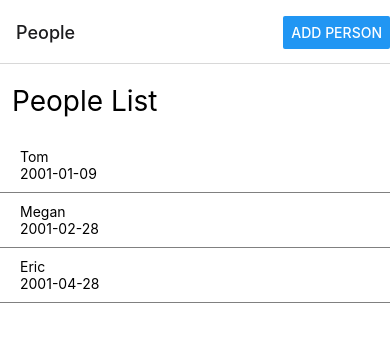
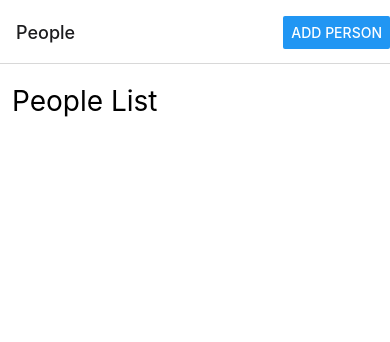
Before and after one commit to chan0566/mad9135-Giftr, a React Native app: screen /People in a window 390 px wide. Shown: the top 342 px of the page. Built offline with nearby package versions, Linux system fonts and the light colour scheme.

Commit message:
Functional 'add people' feature

```diff
--- a/App.js
+++ b/App.js
@@ -1,16 +1,19 @@
 import { StatusBar } from 'expo-status-bar';
-import { StyleSheet, Text, View, Button, SafeAreaView } from 'react-native';
+import { StyleSheet, Text, View, SafeAreaView } from 'react-native';
 import { SafeAreaProvider } from 'react-native-safe-area-context';
 import PeopleScreen from './screens/PeopleScreen';
 import AddPersonScreen from './screens/AddPersonScreen';
 import AppNavigator from './AppNavigator';
+import { PeopleProvider } from './PeopleContext';
 
 export default function App() {
   return (
     <SafeAreaProvider style={styles.container}>
-      <View style={styles.screen}>
+      <View style={styles.container}>
+      <PeopleProvider>
         <AppNavigator />
-      </View>
+      </PeopleProvider>
+    </View>
   </SafeAreaProvider>
   );
 }
--- /dev/null
+++ b/PeopleContext.js
@@ -0,0 +1,39 @@
+import React, { createContext, useState, useEffect } from "react";
+import AsyncStorage from "@react-native-async-storage/async-storage";
+import { randomUUID } from "expo-crypto";
+
+const PeopleContext = createContext();
+
+export const PeopleProvider = ({ children }) => {
+  const [people, setPeople] = useState([]);
+
+  const STORAGE_KEY = "people";
+
+  // Load people from AsyncStorage
+  useEffect(() => {
+    const loadPeople = async () => {
+      const savedPeople = await AsyncStorage.getItem(STORAGE_KEY);
+      if (savedPeople) setPeople(JSON.parse(savedPeople));
+    };
+    loadPeople();
+  }, []);
+
+  const addPerson = async (name, dob) => {
+    const newPerson = {
+      id: randomUUID(),
+      name,
+      dob,
+    };
+    const updatedPeople = [...people, newPerson];
+    setPeople(updatedPeople);
+    await AsyncStorage.setItem(STORAGE_KEY, JSON.stringify(updatedPeople));
+  };
+
+  return (
+    <PeopleContext.Provider value={{ people, addPerson }}>
+      {children}
+    </PeopleContext.Provider>
+  );
+};
+
+export default PeopleContext;
--- a/screens/AddPersonScreen.js
+++ b/screens/AddPersonScreen.js
@@ -1,9 +1,21 @@
 import React, { useState } from "react";
 import { StyleSheet, View, Text, TextInput, Button } from "react-native";
+import PeopleContext from "../PeopleContext";
+import { useNavigation } from "@react-navigation/native";
+import { useContext } from "react";
 
 export default function AddPersonScreen() {
   const [name, setName] = useState("");
   const [dob, setDob] = useState("");
+  const { addPerson } = useContext(PeopleContext);
+  const navigation = useNavigation();
+
+  const savePerson = () => {
+    if (name && dob) {
+      addPerson(name, dob);
+      navigation.goBack();
+    }
+  };
 
   return (
     <View style={styles.container}>
@@ -17,8 +29,8 @@ export default function AddPersonScreen() {
             <TextInput style={styles.itemInput} value={dob} onChangeText={setDob} />
         </View>
         <View style={styles.buttonRow}>
-            <Button title="Save" />
-            <Button title="Cancel" />
+            <Button title="Save" onPress={savePerson} />
+            <Button title="Cancel" onPress={() => navigation.goBack()} />
         </View>
     </View>
   );
--- a/screens/PeopleScreen.js
+++ b/screens/PeopleScreen.js
@@ -1,26 +1,12 @@
 import { StyleSheet, Button, FlatList, View, Text, SafeAreaView } from "react-native";
 import { SafeAreaProvider } from "react-native-safe-area-context";
 import { useNavigation } from "@react-navigation/native";
+import { useContext } from "react";
+import PeopleContext from "../PeopleContext";
 
 export default function PeopleScreen() {
   const navigation = useNavigation();
-  const people = [
-    {
-      id: "d825796c-4fc1-4879-ad86-048ece613581",
-      name: "Tom",
-      dob: "2001-01-09",
-    },
-    {
-      id: "b825796d-4fc1-4879-ad86-048ece613582",
-      name: "Megan",
-      dob: "2001-02-28",
-    },
-    {
-      id: "a825796e-4fc1-4879-ad86-048ece613583",
-      name: "Eric",
-      dob: "2001-04-28",
-    },
-  ];
+  const { people } = useContext(PeopleContext);
 
   return (
     <SafeAreaProvider>
```
